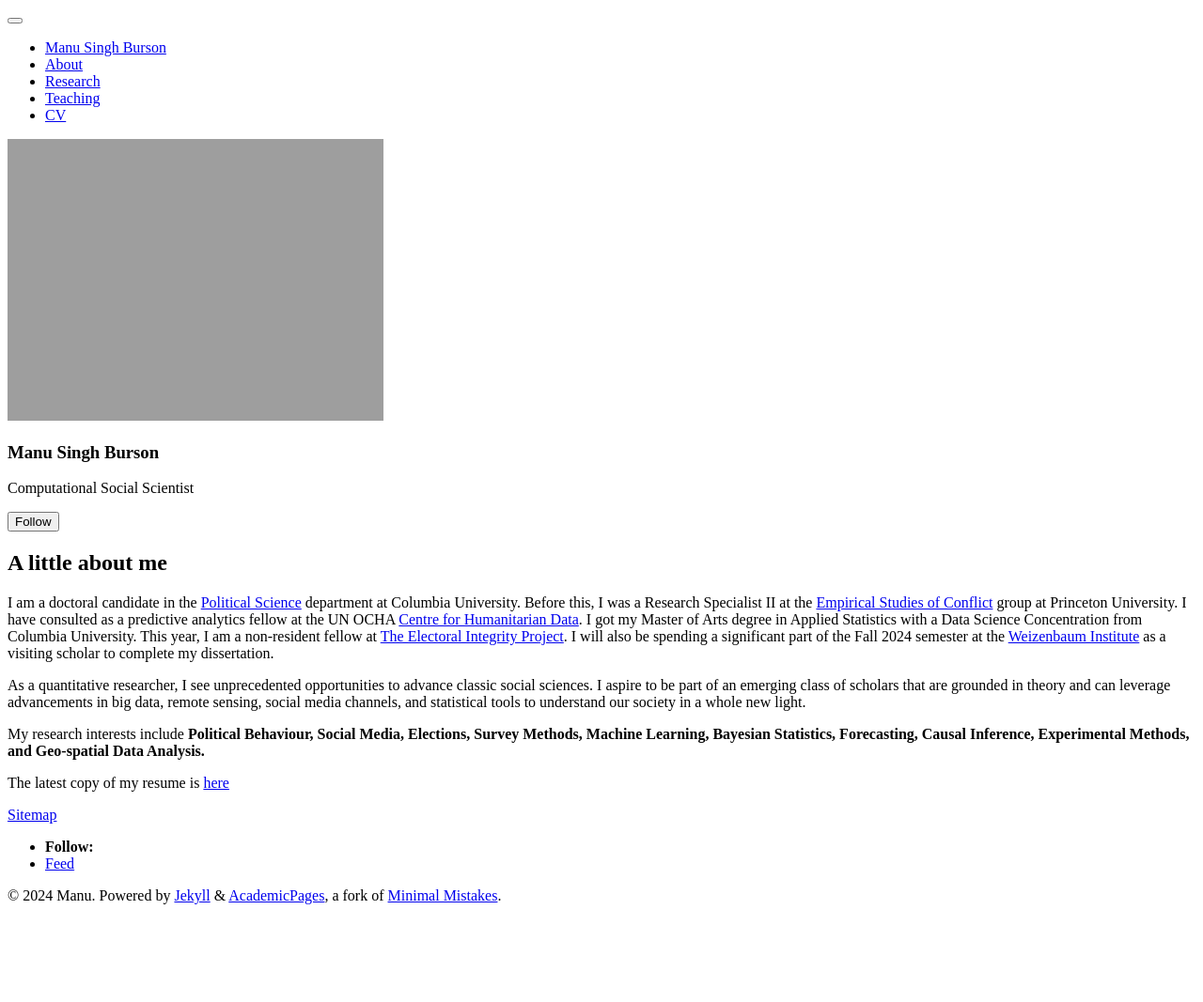
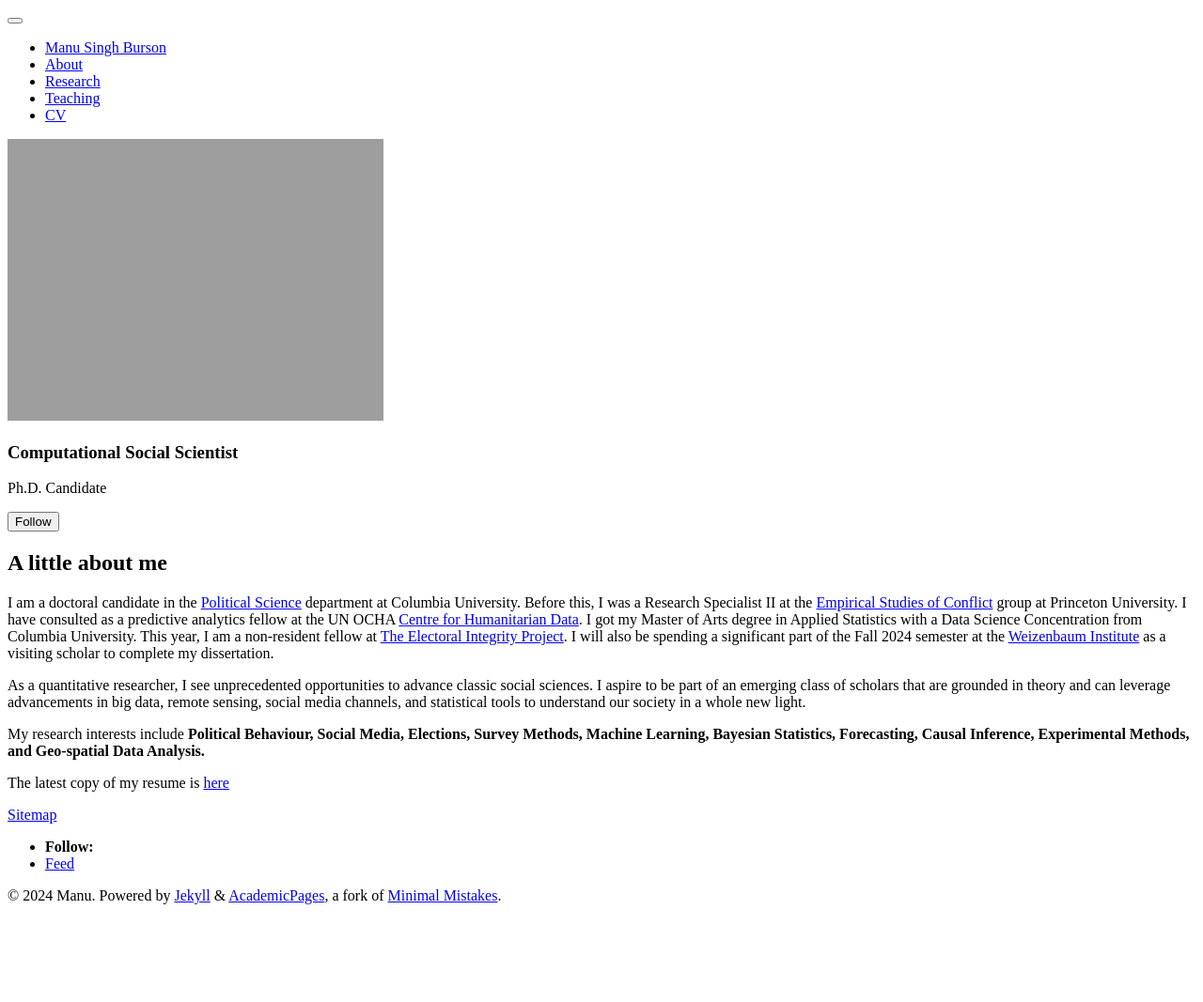
Before and after one commit to manusingh3/manusingh3.github.io, a Jekyll site: the page built from _pages/about.md, in a window 1280 px wide. Shown: the whole page at 94% size. Built offline with Jekyll 4.4.1, drawn with Linux system fonts in a browser that asks for light colours; a script bundle is joined from its source files by our own code; library files that are not in the unit come from our copies.

Commit message:
Update _config.yml

```diff
--- a/_config.yml
+++ b/_config.yml
@@ -22,9 +22,9 @@ repository               : "manusingh3/manusingh3.github.io"
 author:
   # Biographic information
   avatar           : "00517.JPG"
-  name             : "Manu Singh Burson"
+  name             : "Computational Social Scientist"
   pronouns         : # example: "she/her"
-  bio              : "Computational Social Scientist"
+  bio              : "Ph.D. Candidate"
   location         : "New York"
   employer         : "Columbia University"
   uri              : # URL
```
